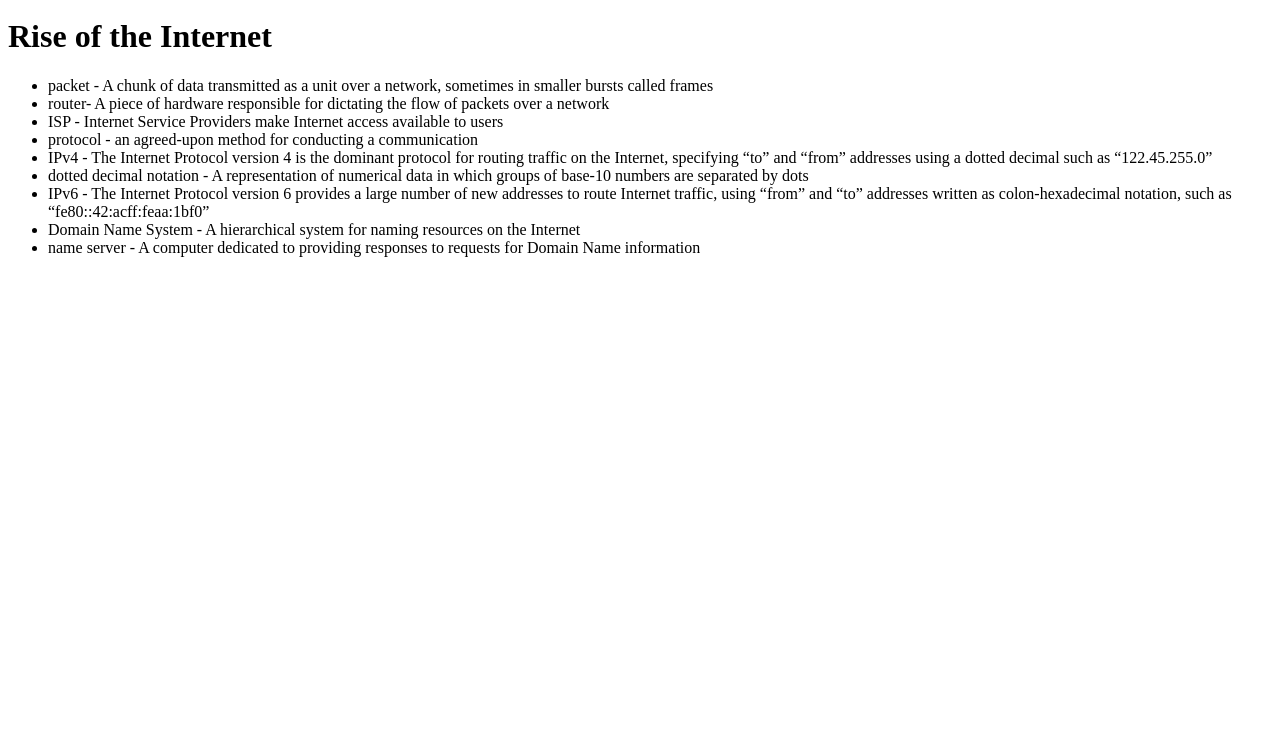
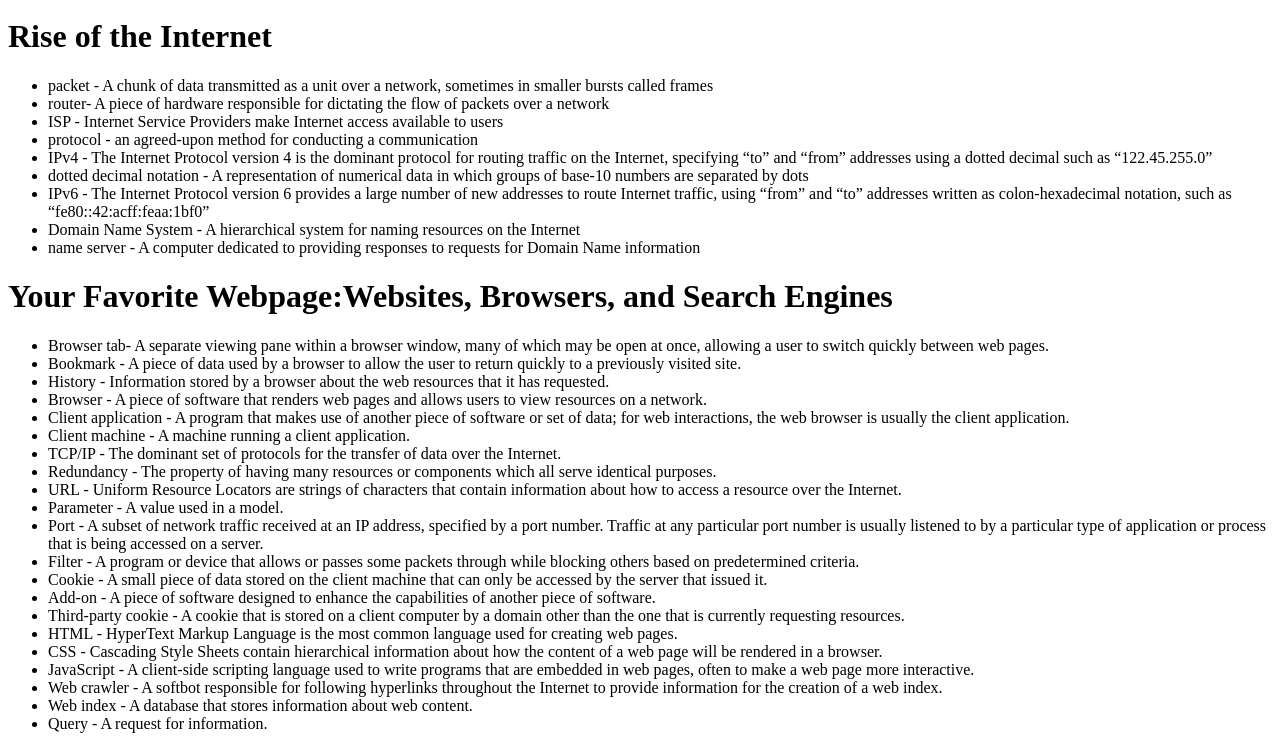
Before and after one commit to karissahein/csp2017, a plain HTML site: page vocabulary.html in a window 1280 px wide. Shown: the part 911-1660 px from the top of the page. Before the commit the page ends 1184 px from the top, so only its background shows below. Drawn offline with Linux system fonts and the light colour scheme.

Commit message:
Add files via upload

```diff
--- a/vocabulary.html
+++ b/vocabulary.html
@@ -57,4 +57,30 @@
        <li>Domain Name System - A hierarchical system for naming resources on the Internet</li>
        <li>name server - A computer dedicated to providing responses to requests for Domain Name information</li>
        </ul>
+
+    <h1>Your Favorite Webpage:Websites, Browsers, and Search Engines</h1>
+
+    <ul>
+    <li>Browser tab- A separate viewing pane within a browser window, many of which may be open at once, allowing a user to switch quickly between web pages.</li>
+    <li>Bookmark - A piece of data used by a browser to allow the user to return quickly to a previously visited site.</li>
+    <li>History - Information stored by a browser about the web resources that it has requested.</li>
+    <li>Browser - A piece of software that renders web pages and allows users to view resources on a network.</li>
+    <li>Client application - A program that makes use of another piece of software or set of data; for web interactions, the web browser is usually the client application.</li>
+    <li>Client machine - A machine running a client application.</li>
+    <li>TCP/IP - The dominant set of protocols for the transfer of data over the Internet.</li>
+    <li>Redundancy - The property of having many resources or components which all serve identical purposes.</li>
+    <li>URL - Uniform Resource Locators are strings of characters that contain information about how to access a resource over the Internet.</li>
+    <li>Parameter - A value used in a model.</li>
+    <li>Port - A subset of network traffic received at an IP address, specified by a port number. Traffic at any particular port number is usually listened to by a particular type of application or process that is being accessed on a server.</li>
+    <li>Filter - A program or device that allows or passes some packets through while blocking others based on predetermined criteria.</li>
+    <li>Cookie - A small piece of data stored on the client machine that can only be accessed by the server that issued it.</li>
+    <li>Add-on - A piece of software designed to enhance the capabilities of another piece of software.</li>
+    <li>Third-party cookie - A cookie that is stored on a client computer by a domain other than the one that is currently requesting resources.</li>
+    <li>HTML - HyperText Markup Language is the most common language used for creating web pages.</li>
+    <li>CSS - Cascading Style Sheets contain hierarchical information about how the content of a web page will be rendered in a browser.</li>
+    <li>JavaScript - A client-side scripting language used to write programs that are embedded in web pages, often to make a web page more interactive.</li>
+    <li>Web crawler - A softbot responsible for following hyperlinks throughout the Internet to provide information for the creation of a web index.</li>
+    <li>Web index - A database that stores information about web content.</li>
+    <li>Query - A request for information.</li>
+    </ul>
  </html>
```
